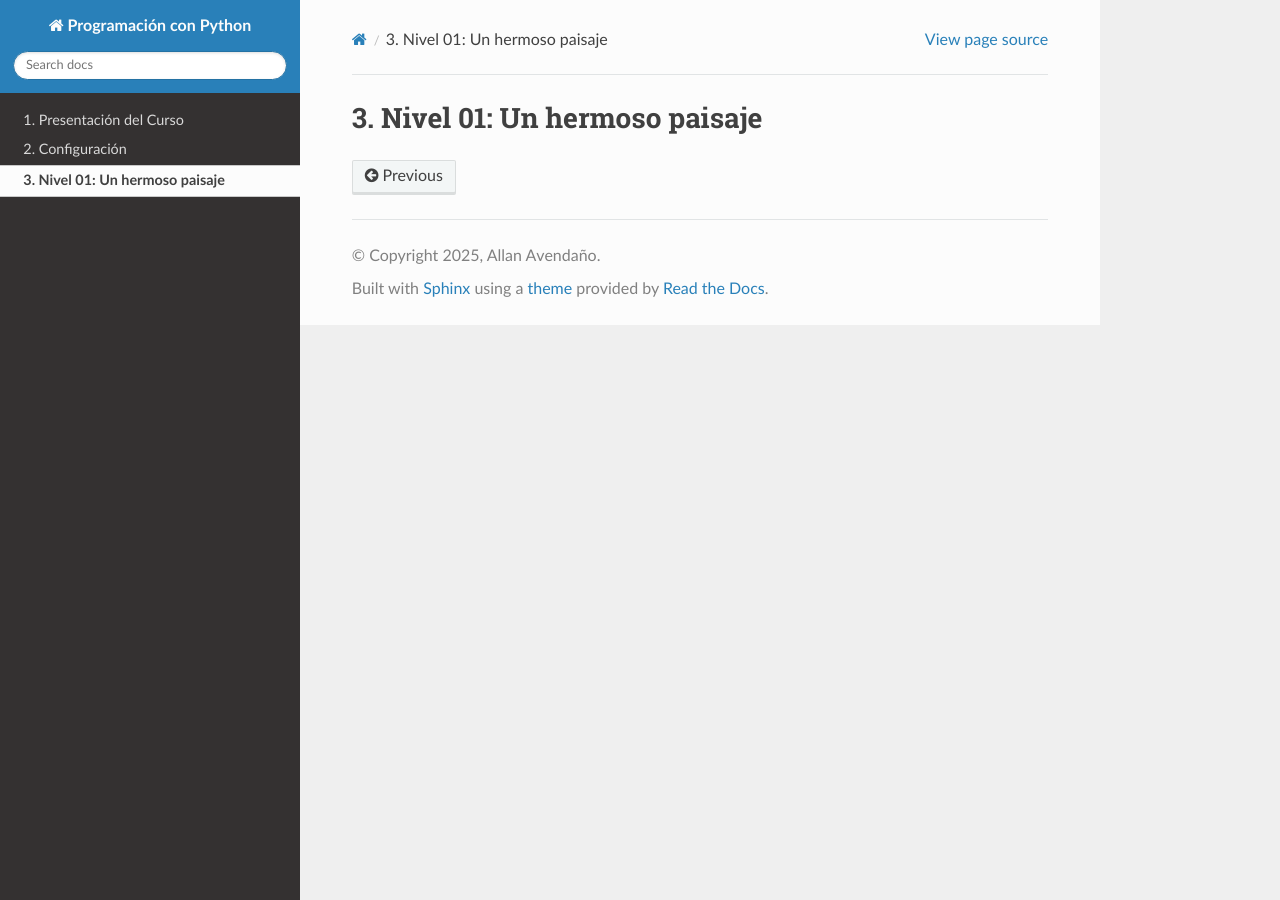
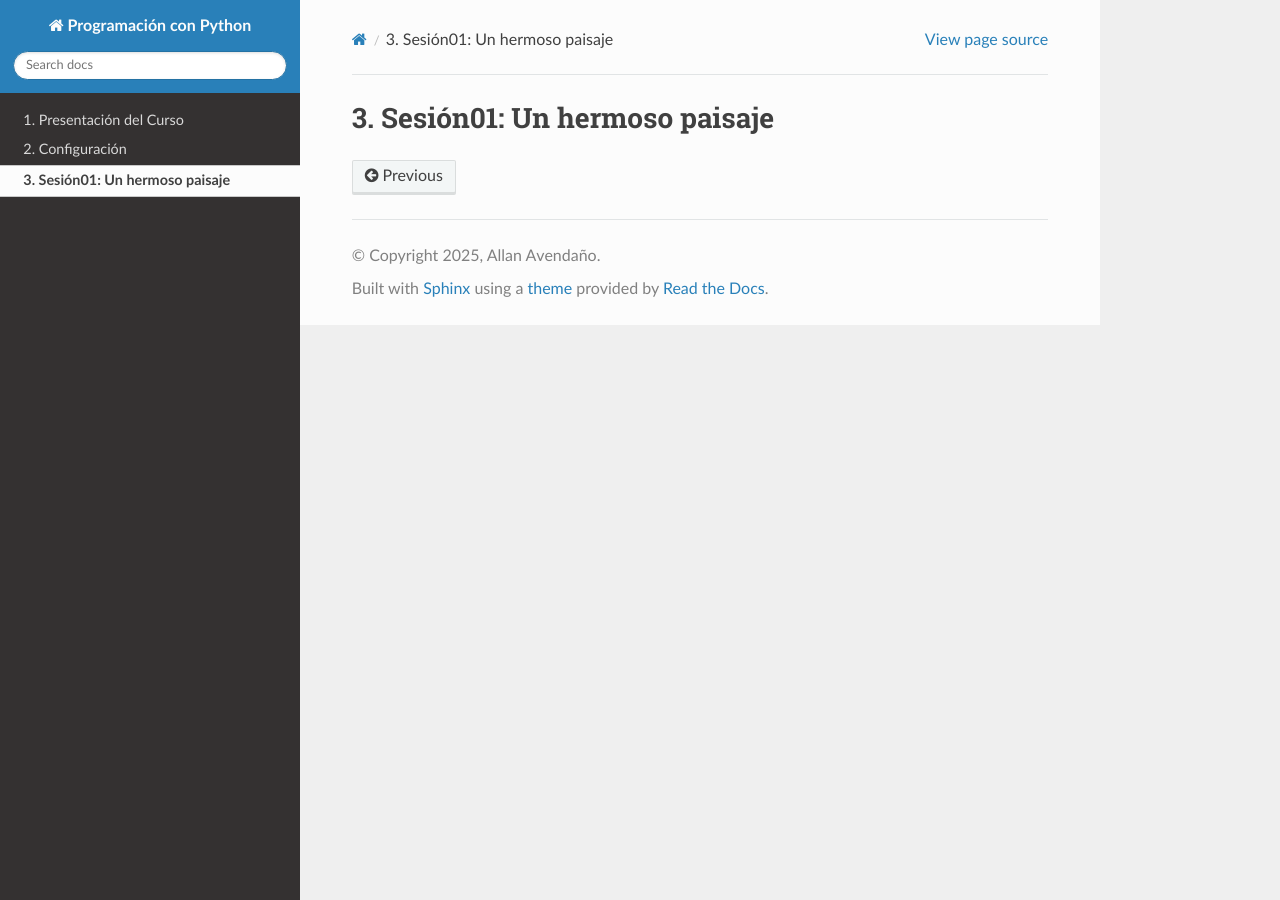
Before and after one commit to aavendan/programacion-python, a Sphinx documentation site: the page built from docs/source/sesiones/sesion01.rst, in a window 1280 px wide. Built offline with Sphinx 7.4.7 and the Read the Docs theme 3.1.0, drawn with Linux system fonts in a browser that asks for light colours.

Commit message:
Sesiones

```diff
--- a/docs/source/index.rst
+++ b/docs/source/index.rst
@@ -24,4 +24,4 @@ Contenido
 
   presentacion
   configuracion
-  nivel01
+  sesiones/sesion01
--- a/docs/source/nivel01.rst
+++ b/docs/source/sesiones/sesion01.rst
@@ -1,2 +1,2 @@
-Nivel 01: Un hermoso paisaje
+Sesión01: Un hermoso paisaje
 ===================================
```
